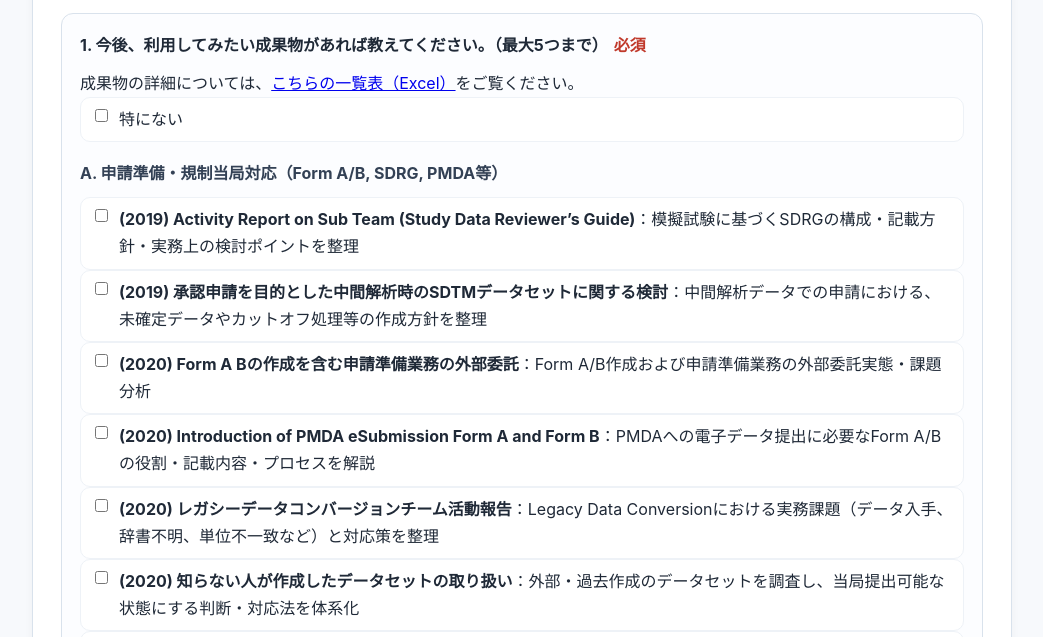
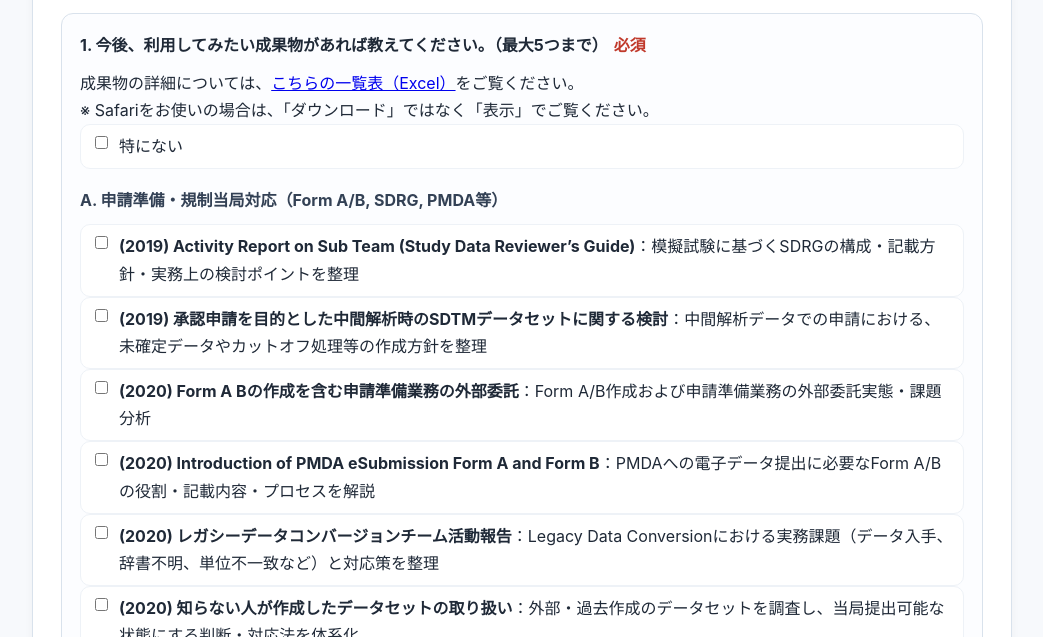
Before and after one commit to HNishikimi/CJUG-SDTM-Wanko, a plain HTML site: page future.html in a window 1280 px wide. Shown: the part 120-757 px from the top of the page, without its empty margins (118-1161 px from the left). Drawn offline with Linux system fonts and the light colour scheme.

Commit message:
Additional Revisions Following the July Meeting 2
Add precautions for using Safari to the “Future” page as well

```diff
--- a/future.html
+++ b/future.html
@@ -158,7 +158,7 @@
       <form id="futureForm">
         <div class="question" id="futureChoicesQuestion">
           <div class="q-title">1. 今後、利用してみたい成果物があれば教えてください。（最大5つまで）<span class="required">必須</span></div>
-          <div class="hint">成果物の詳細については、<a href="list.xlsx" target="_blank" rel="noopener noreferrer">こちらの一覧表（Excel）</a>をご覧ください。</div>
+          <div class="hint">成果物の詳細については、<a href="list.xlsx" target="_blank" rel="noopener noreferrer">こちらの一覧表（Excel）</a>をご覧ください。<br>※ Safariをお使いの場合は、「ダウンロード」ではなく「表示」でご覧ください。</div>
           <div class="error" id="errorFutureLimit">成果物を選択してください。最大5個までです。</div>
           <div id="futureChoices"></div>
         </div>
```
